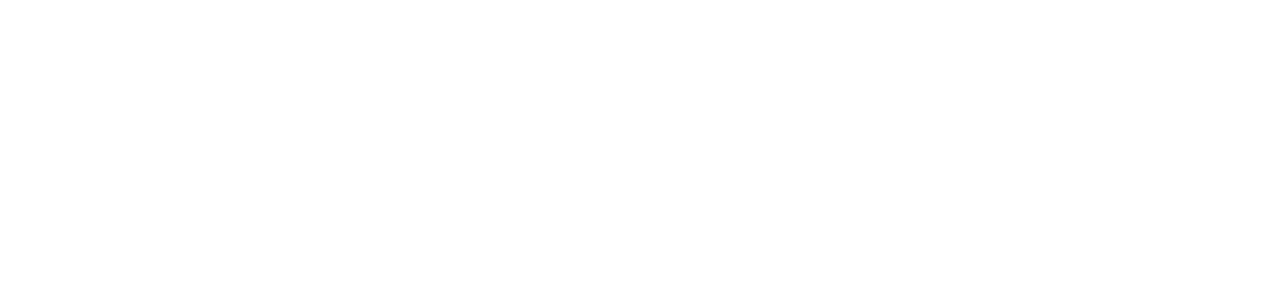
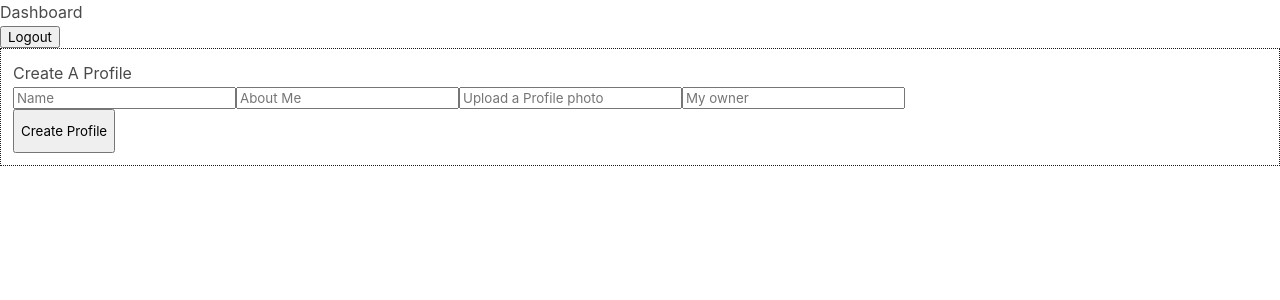
Before and after one commit to nikkikhou/Project_3_OnlyPaws, a React (Create React App) app in the folder client/: page /CreateAProfile in a window 1280 px wide. Before the commit this address had no page. Shown: the top 300 px of the page. Built offline with nearby package versions, Linux system fonts and the light colour scheme.

Commit message:
create a route a page to create a form - user is taken there after signing up.

```diff
--- a/client/src/App.js
+++ b/client/src/App.js
@@ -20,6 +20,7 @@
 import Login from './pages/Login';
 import Dashboard from './pages/Dashboard';
 import Profile from './pages/Profile';
+import CreateProfileForm from './pages//createProfile';
 
 /// IMPORT COMPONENTS ///
 import ProtectRoute from './components/ProtectRoute';
@@ -58,13 +59,14 @@
           <Route path='/login' element={<Login />} />
           <Route
             path='dashboard/:profileId'
-            element={Auth.loggedIn() ? <Dashboard /> : <ProtectRoute />}
+            element={Auth.loggedIn() ? <CreateProfileForm /> : <ProtectRoute />}
           />
           <Route path='/profile' element={<Profile />} />
           <Route
                 path="/posts/:postId"
                 element={<SinglePost />}
               />
+          <Route path='/CreateAProfile' element={<CreateProfileForm />} />
         </Routes>
       </Router>
     </ApolloProvider>
--- a/client/src/components/CreateProfileForm/index.js
+++ b/client/src/components/CreateProfileForm/index.js
@@ -0,0 +1,138 @@
+import React, { useState } from 'react';
+import { Link } from 'react-router-dom';
+import { useMutation } from '@apollo/client';
+
+import { ADD_PROFILE } from '../../utils/mutations';
+// import { QUERY_PROFILES, QUERY_ME } from '../../utils/queries';
+
+
+// import Auth from '../../utils/auth';
+// import { QUERY_PROFILES } from '../../utils/queries';
+
+const CreateProfileForm = () => {
+    // $name: String, $aboutMe: String, img: String, originalUser: String
+//   const [name, setNameText] = useState('');
+//   const [aboutMe, setAboutMeText] = useState('');
+//   const [img, setImgText] = useState('');
+//   const [originalUser, setOriginalUserText] = useState('');
+
+    const [formState, setFormState] = useState({
+        name: '',
+        aboutMe: '',
+        img: '',
+        originalUser: '',
+    });
+
+   const [addProfile, { error }] = useMutation(ADD_PROFILE);
+
+    // , {
+//     update(cache, { data: { addProfile } }) {
+//         try {
+//           const { profiles } = cache.readQuery({ query: QUERY_PROFILES });
+//           cache.writeQuery({
+//             query: QUERY_PROFILES,
+//             data: { profiles: [addProfile, ...profiles] },
+//           });
+//         } catch (e) {
+//           console.error(e);
+//         }
+
+//         // // update me object's cache
+//         // const { me } = cache.readQuery({ query: QUERY_ME });
+//         // cache.writeQuery({
+//         //   query: QUERY_ME,
+//         //   data: { me: { ...me, profiles: [...me.profiles, addProfile] } },
+//         // });
+//     },
+//   });
+
+    const handleChange = (e) => {
+        const { name, value } = e.target;
+
+        setFormState({
+        ...formState,
+        [name]: value,
+        });
+    };
+
+
+    const handleFormSubmit = async (event) => {
+        event.preventDefault();
+
+        try {
+        const { data } = await addProfile({
+            variables: { ...formState },
+        });
+
+        } catch (err) {
+        console.error(err);
+        }
+    };
+
+//   const handleChange = (event) => {
+//     const { name, value } = event.target;
+//     // const [aboutMe, value] = event.target;
+//     // const [img, value] = event.target;
+//     // const [originalUser, value] = event.target;
+
+//     if (name === 'nameText') {
+//       setNameText(value);
+//     }
+//     if (name === 'nameText') {
+//         setNameText(value);
+//     }
+//     if (name === 'nameText') {
+//         setNameText(value);
+//       }
+//   };
+
+  return (
+    <div>
+      <h4>Create A Profile</h4>
+
+          <form
+            className="flex-row justify-center justify-space-between-md align-center"
+            onSubmit={handleFormSubmit}
+          >
+
+            <input
+              placeholder='Name'
+              name='Name'
+              type='text'
+              value={formState.name}
+              onChange={handleChange}
+            />
+            <input
+              placeholder='About Me'
+              name='Name'
+              type='text'
+              value={formState.aboutMe}
+              onChange={handleChange}
+            />
+            <input
+              placeholder='Upload a Profile photo'
+              name='Name'
+              type='text'
+              value={formState.img}
+              onChange={handleChange}
+            />
+            <input
+              placeholder='My owner'
+              name='Name'
+              type='text'
+              value={formState.originalUser}
+              onChange={handleChange}
+            />
+
+            <div className="col-12 col-lg-3">
+              <button className="btn btn-primary btn-block py-3" type="submit">
+                Create Profile
+              </button>
+            </div>
+          </form>
+
+    </div>
+  );
+};
+
+export default CreateProfileForm;
--- a/client/src/pages/createProfile.js
+++ b/client/src/pages/createProfile.js
@@ -0,0 +1,40 @@
+import React from 'react';
+import AuthService from '../utils/auth';
+// import { useQuery } from '@apollo/client';
+
+import CreateProfileForm from '../components/CreateProfileForm';
+// import PostForm from '../components/PostForm';
+
+// import { QUERY_PROFILES } from '../utils/queries';
+
+const Dashboard = () => {
+//   const { loading, data } = useQuery(QUERY_PROFILES);
+//   const posts = data?.posts || [];
+
+  return (
+    <div>
+      <h1>Dashboard</h1>
+      <button onClick={AuthService.logout}>Logout</button>
+      <div className="flex-row justify-center">
+        <div
+          className="col-12 col-md-10 mb-3 p-3"
+          style={{ border: '1px dotted #1a1a1a' }}
+        >
+          <CreateProfileForm />
+        </div>
+        <div className="col-12 col-md-8 mb-3">
+          {/* {loading ? (
+            <div>Loading...</div>
+          ) : (
+            <PostList
+              posts={posts}
+              title="Barks go here..."
+            />
+          )} */}
+        </div>
+      </div>
+    </div>
+  )
+};
+
+export default Dashboard;
```
